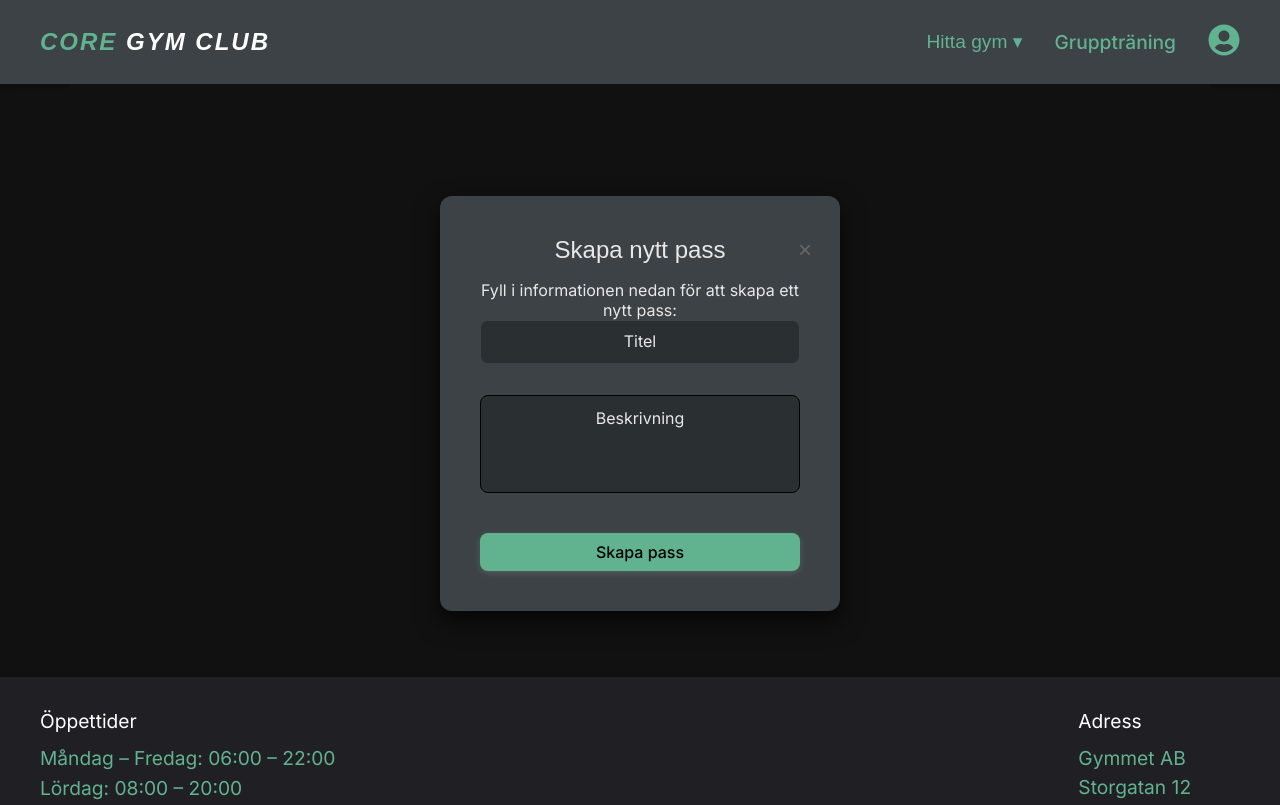
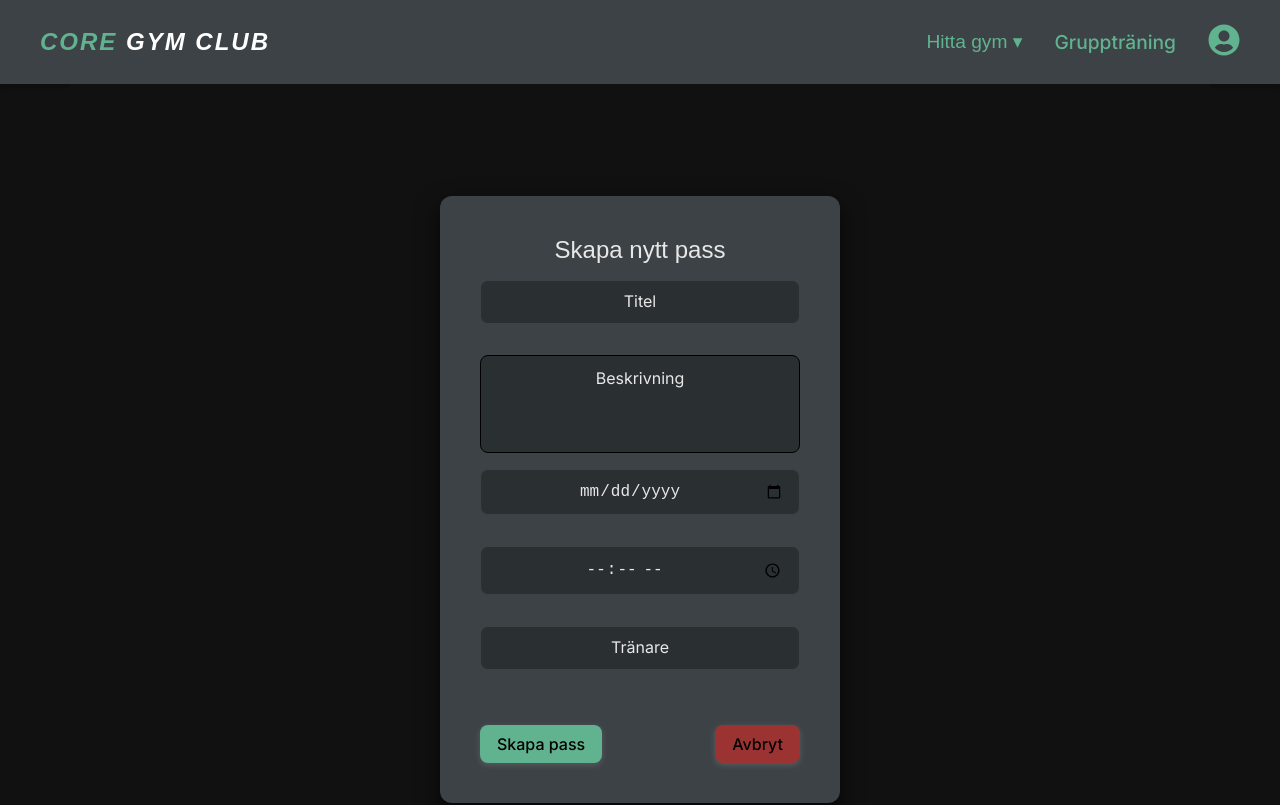
Before and after one commit to grupp14-fab3d32a/frontend, a React (Vite) app: page /createform in a window 1280 px wide. Shown: the top 805 px of the page. Built offline with nearby package versions, Linux system fonts and the light colour scheme; a web font is replaced by a local one.

Commit message:
changed design added avbryt

```diff
--- a/src/components/Createform.jsx
+++ b/src/components/Createform.jsx
@@ -1,9 +1,17 @@
-import React, { useState} from "react";
+import React, { useState } from "react";
+import { useNavigate } from 'react-router-dom';
 import "../css/Confirm.css";
 import "../css/Createform.css";
 
 const CreateClass = ({ onClose }) => {
-  const [formData, setFormData] = useState({title:'', description:'' });
+  const navigate = useNavigate();
+  const [formData, setFormData] = useState({
+    title: '',
+    description: '',
+    date: '',
+    time: '',
+    trainer: ''
+  });
   const [errors, setErrors] = useState({});
 
   const handleChange = (e) => {
@@ -50,13 +58,9 @@ const CreateClass = ({ onClose }) => {
       return;
     }
 
-    // Clear errors if validation passes
     setErrors({});
 
-    // Here you can proceed with form submission
-    console.log('Form is valid', formData);
-
-  try {
+    try {
       const res = await fetch("https://localhost:7214/api/workouts/create", {
         method:'POST',
         headers: {
@@ -67,27 +71,21 @@ const CreateClass = ({ onClose }) => {
 
       if (res.ok) {
         alert('Pass har skapats!');
-
-        setFormData({title:'', description:''});
+        setFormData({title: '', description: '', date: '', time: '', trainer: ''});
         if (onClose) {
           onClose();
         }
-
       } else {
         alert('Något gick fel. Försök igen.');
       }
     } catch (error) {
       alert('Kunde inte ansluta till servern.');
-    } finally {
-      setIsSubmitting(false);
     }
-
   }
 
-  const handleClose = () => {
-    if (onClose) {
-      onClose();
-    }
+  const handleCancel = (e) => {
+    e.preventDefault();
+    navigate("/");
   }
 
   return (
@@ -96,9 +94,7 @@ const CreateClass = ({ onClose }) => {
         <form className="form" onSubmit={handleSubmit} noValidate>
 
           <h6 className='form-title'>Skapa nytt pass</h6>
-          <p>Fyll i informationen nedan för att skapa ett nytt pass:</p>
 
-          <button className="close-button" onClick={handleClose} type="button"> × </button>
 
           <div className="form-group">
             <input
@@ -124,21 +120,48 @@ const CreateClass = ({ onClose }) => {
             {errors.description && <span className="error-message">{errors.description}</span>}
           </div>
 
-          {/*
           <div className="form-group">
-            <input type="date" id="date" placeholder="Datum" />
+            <input
+              type="date"
+              id="date"
+              value={formData.date}
+              onChange={handleChange}
+              placeholder="Datum"
+            />
           </div>
 
           <div className="form-group">
-            <input type="time" id="time" placeholder="Tid" />
+            <input
+              type="time"
+              id="time"
+              value={formData.time}
+              onChange={handleChange}
+              placeholder="Tid"
+            />
           </div>
 
           <div className="form-group">
-            <input type="text" id="trainer" placeholder="Tränare" />
+            <input
+              type="text"
+              id="trainer"
+              value={formData.trainer}
+              onChange={handleChange}
+              placeholder="Tränare"
+            />
           </div>
-          */}
 
-          <button type="submit" className='button button-secondary'>Skapa pass</button>
+          <div className="button-group">
+            <button type="submit" className='button button-secondary'>
+              Skapa pass
+            </button>
+
+            <button
+              type="button"
+              className='button button-delete'
+              onClick={handleCancel}>
+              Avbryt
+            </button>
+          </div>
 
         </form>
       </div>
--- a/src/css/Createform.css
+++ b/src/css/Createform.css
@@ -54,27 +54,9 @@ input {
 
     }
 
- .close-button {
-  position: absolute;
-  top: 15px;
-  right: 20px;
-  background: none;
-  border: none;
-  font-size: 24px;
-  cursor: pointer;
-  color: #666;
-  line-height: 1;
-  padding: 0;
-  width: 30px;
-  height: 30px;
+.button-group {
   display: flex;
+  justify-content: space-between;
   align-items: center;
-  justify-content: center;
-  border-radius: 50%;
-  transition: all 0.2s ease;
+  width: 100%;
 }
-
-.close-button:hover {
-  background-color: #f0f0f0;
-  color: #333;
-}
```
